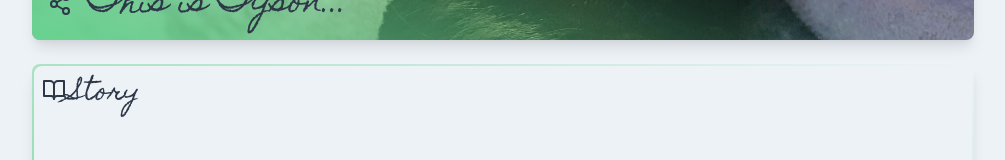
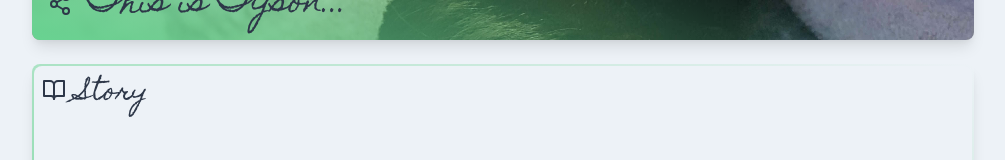
Before and after one commit to howzitWebsites/tys0n.tk_site, a React (Create React App) app: page / in a window 1280 px wide. Shown: the part 372-532 px from the top of the page, without its empty margins (137-1142 px from the left). Built offline with nearby package versions, Linux system fonts and the light colour scheme.

Commit message:
fix(general): changed icons spacing and commitizen depend. in pkgjsn

```diff
--- a/package.json
+++ b/package.json
@@ -10,7 +10,6 @@
     "@types/node": "^12.12.67",
     "@types/react": "^16.9.52",
     "@types/react-dom": "^16.9.8",
-    "commitizen": "^4.2.1",
     "react": "^16.13.1",
     "react-dom": "^16.13.1",
     "react-feather": "^2.0.8",
@@ -45,6 +44,7 @@
     ]
   },
   "devDependencies": {
+    "commitizen": "^4.2.2",
     "tailwindcss": "^1.9.1"
   }
 }
--- a/src/App.tsx
+++ b/src/App.tsx
@@ -32,7 +32,7 @@ const App: React.FC = () => {
         <div className="h-screen/3 w-full lg:w-3/4 xl:w-3/4 xl:h-screen/2">
           <ContentBlock gradientDirection="tr">
             <div className="flex ml-2 pt-1">
-              <div className="h-full my-auto mr-1">
+              <div className="h-full my-auto mr-3">
                 <Icons.BookOpen className="h-8 md:h-10 stroke-fill text-gray-800"/>
               </div>
               <h1 className="text-2xl cursive text-gray-800 font-medium my-auto pt-2">Story</h1>
@@ -45,7 +45,7 @@ const App: React.FC = () => {
         <div className="h-screen/2 w-full lg:w-3/4 xl:w-3/4">
           <ContentBlock gradientDirection="bl">
             <div className="flex ml-2 pt-1">
-              <div className="h-full my-auto mr-1">
+              <div className="h-full my-auto mr-3">
               <Icons.Image className="h-8 md:h-10 stroke-fill text-gray-800"/>
               </div>
               <h1 className="text-2xl cursive text-gray-800 font-medium my-auto pt-2">Gallery</h1>
@@ -58,7 +58,7 @@ const App: React.FC = () => {
         <div className="h-screen/3 w-full lg:w-3/4 xl:w-3/4 xl:h-screen/2">
           <ContentBlock gradientDirection="tr">
             <div className="flex ml-2 pt-1">
-              <div className="h-full my-auto mr-1">
+              <div className="h-full my-auto mr-3">
                 <Icons.Youtube className="h-8 md:h-10 stroke-fill text-gray-800"/>
               </div>
               <h1 className="text-2xl cursive text-gray-800 font-medium my-auto pt-2">Videos</h1>
```
Also changed, not shown: 1 other file (tests, documents, lock files or other folders).
